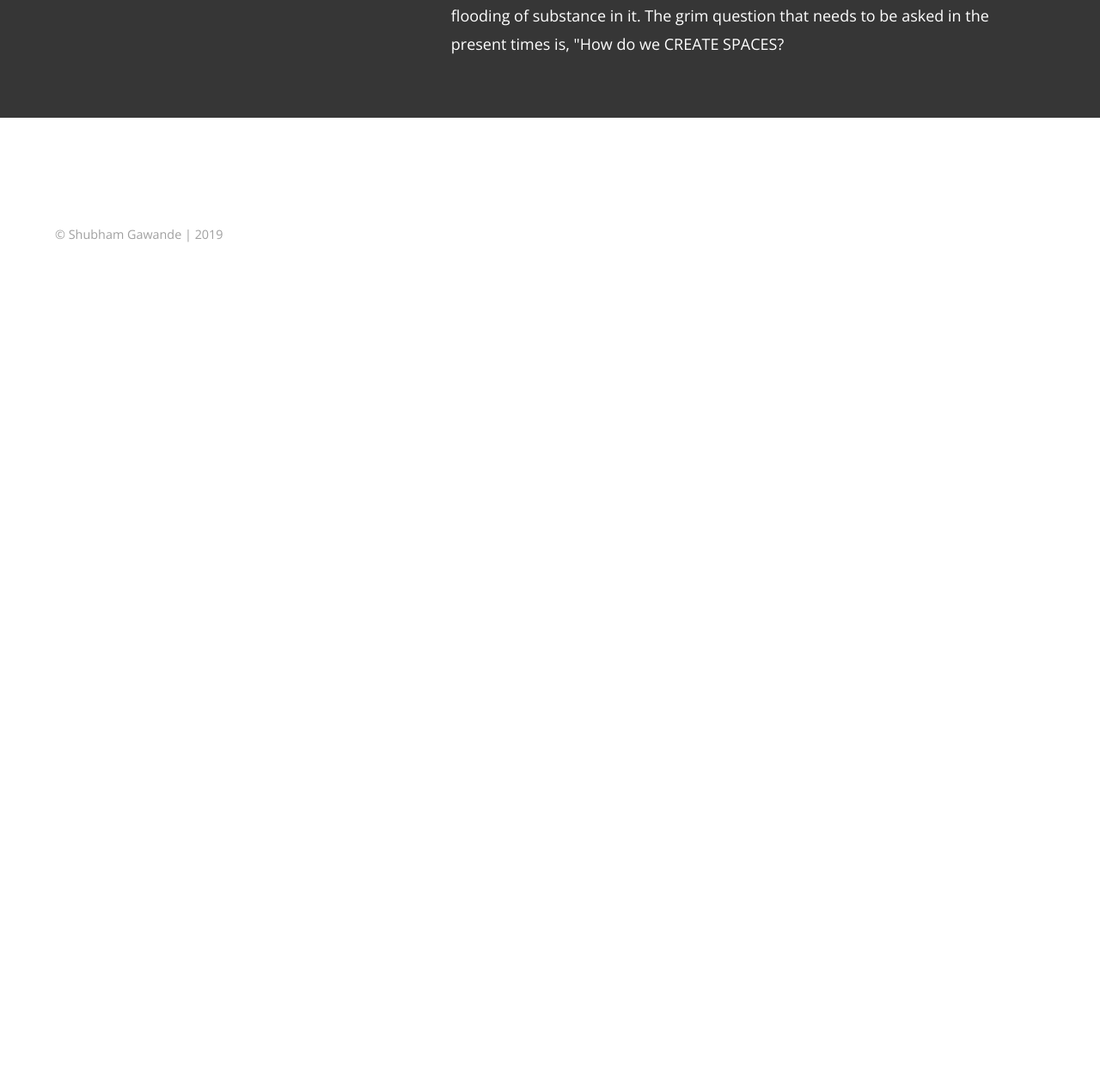
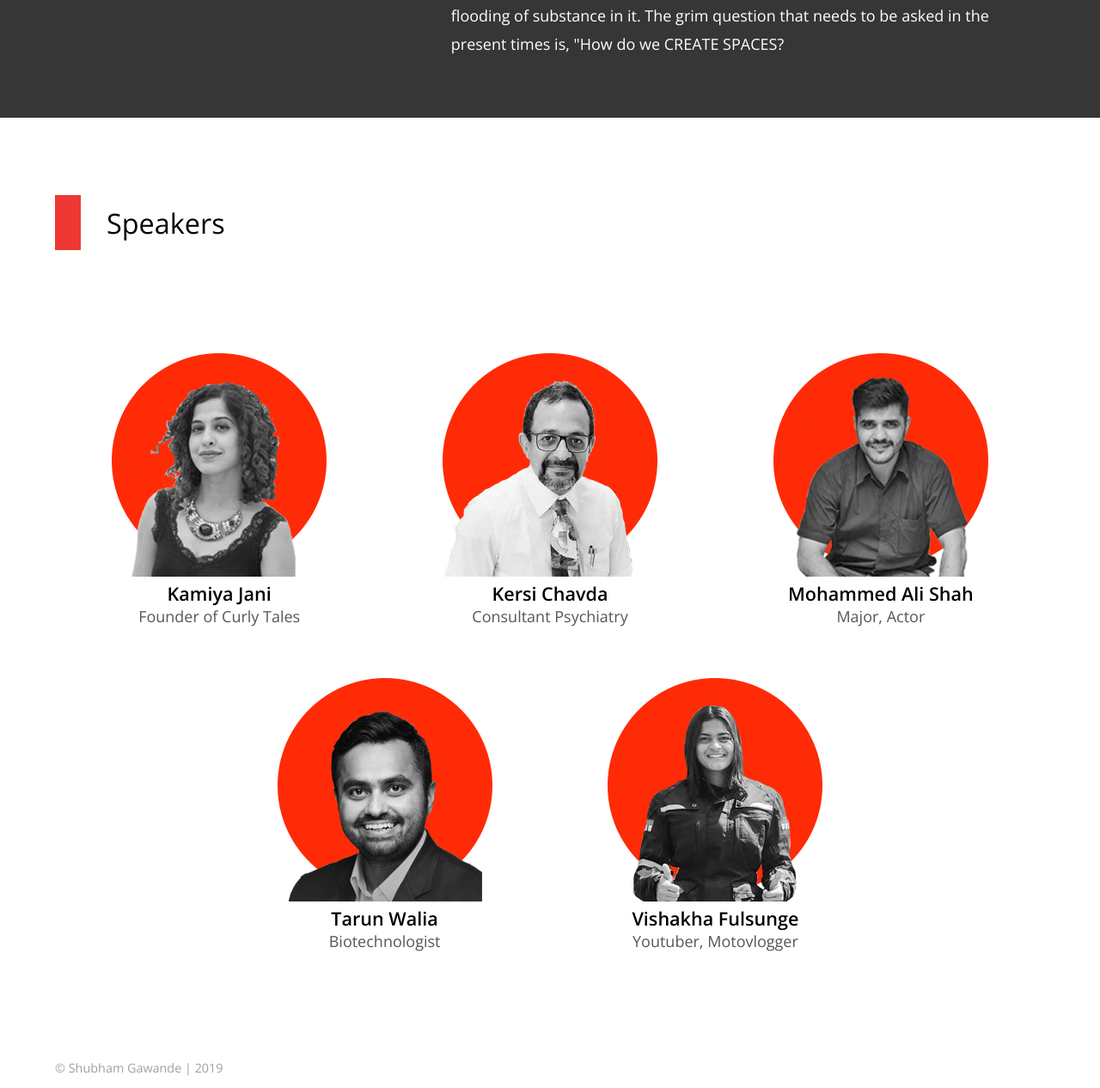
Before and after one commit to tedxsimsree/tedxsimsree.github.io, a plain HTML site: page index.html in a window 1280 px wide. Shown: the part 1535-2801 px from the top of the page at 86% size. Before the commit the page ends 1831 px from the top, so only its background shows below. Drawn offline with nearby package versions, Linux system fonts and the light colour scheme.

Commit message:
speaker section upload

```diff
--- a/css/main.css
+++ b/css/main.css
@@ -51,6 +51,39 @@ body{
 
 .tedWhite{
     color: #fff;
+}
+
+.tedHeading{
+    font-size: 1.8rem;
+    padding: 10px 30px;
+    border-left: 30px solid #ed3833;
+}
+
+.speakerContainer{
+    text-align: center;
+    margin-top: 60px;
+    display: inline;
+    width: 100%;
+}
+
+.speakerBox{
+    display: inline-block;
+    width: 33%;
+    margin-top: 50px;
+}
+
+.speakerName{
+    font-size: 1.2rem;
+    color: #000000;
+    font-weight: 600;
+}
+
+.speakerTitle{
+    color: #565656;
+}
+
+.speakerImgLink{
+    text-decoration: none;
 }
 
 /* Global - TED End */
@@ -983,6 +1016,25 @@ a.paraLink:hover{
         font-size: 0.9rem;
     }
 
+    .tedHeading {
+        font-size: 1.5rem;
+        padding: 5px 20px;
+        border-left: 15px solid #ed3833;
+    }
+
+    .speakerContainer {
+        text-align: center;
+        margin-top: 30px;
+        display: inline;
+        width: 100%;
+    }
+
+    .speakerBox {
+        display: inline-block;
+        width: 100%;
+        margin-top: 50px;
+    }
+
 
 
     /* Mobile view TED Home Page Ends*/
--- a/index.html
+++ b/index.html
@@ -137,6 +137,69 @@
             </div>
         </section>
         <!-- About Theme End -->
+
+        <!-- Speaker Section Start-->
+        <section id="sub">
+            <div class="container wow animated fadeInUp">
+                <div class="tedHeading">Speakers</div>
+                <div class="wrapper">
+                    <div class="speakerContainer">
+                        <div class="speakerBox">
+                            <a class="speakerImgLink" href="">
+                                <img class="tedSpeaker" src="./images/KJ.png" alt="Kamiya Jani">
+                                <div class="speakerInfo">
+                                    <div class="speakerName">Kamiya Jani</div>
+                                    <div class="speakerTitle">Founder of Curly Tales</div>
+                                </div>
+                            </a>
+                        </div>
+
+                        <div class="speakerBox">
+                            <a class="speakerImgLink" href="">
+                                <img class="tedSpeaker" src="./images/KC.png" alt="Kersi Chavda">
+                                <div class="speakerInfo">
+                                    <div class="speakerName">Kersi Chavda</div>
+                                    <div class="speakerTitle">Consultant Psychiatry</div>
+                                </div>
+                            </a>
+                        </div>
+
+                       <div class="speakerBox">
+                            <a class="speakerImgLink" href="">
+                                <img class="tedSpeaker" src="./images/MAli.png" alt="Mohammed Ali Shah">
+                                <div class="speakerInfo">
+                                    <div class="speakerName">Mohammed Ali Shah</div>
+                                    <div class="speakerTitle">Major, Actor</div>
+                                </div>
+                            </a>
+                        </div>
+
+                        <div class="speakerBox">
+                            <a class="speakerImgLink" href="">
+                                <img class="tedSpeaker" src="./images/VW.png" alt="Tarun Walia">
+                                <div class="speakerInfo">
+                                    <div class="speakerName">Tarun Walia</div>
+                                    <div class="speakerTitle">Biotechnologist</div>
+                                </div>
+                            </a>
+                        </div>
+
+                        <div class="speakerBox">
+                            <a class="speakerImgLink" href="">
+                                <img class="tedSpeaker" src="./images/VF.png" alt="Vishakha Fulsunge">
+                                <div class="speakerInfo">
+                                    <div class="speakerName">Vishakha Fulsunge</div>
+                                    <div class="speakerTitle">Youtuber, Motovlogger</div>
+                                </div>
+                            </a>
+                        </div>
+
+                    </div>
+                </div>
+            </div>
+        </section>
+        <!-- Speaker Section End-->
+
         <!-- Footer Start -->
         <footer>
             <div class="container">
```
Also changed, not shown: images/KC.png (added), images/KJ.png (added), images/MAli.png (added), images/VF.png (added), images/VW.png (added), 1 other file.
